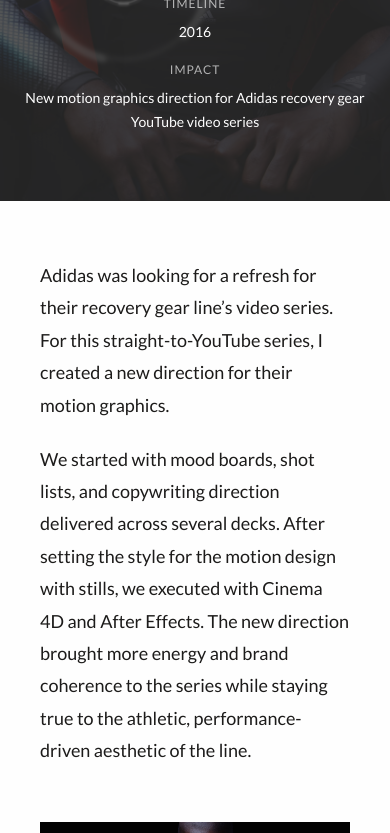
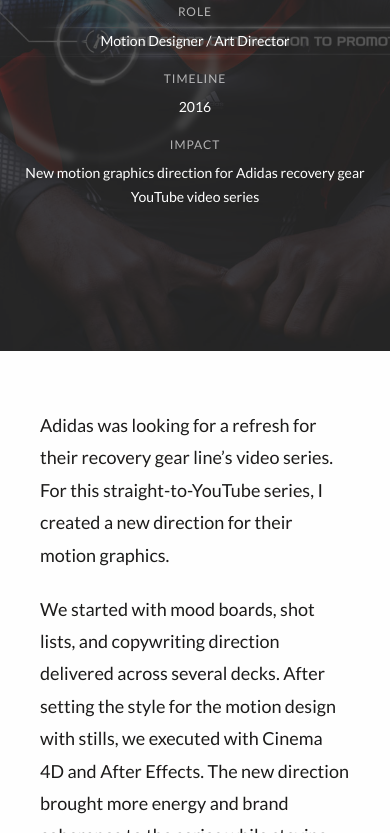
Before and after one commit to sigsound/2026-folio, an Astro site: page /case-studies/adidas-recovery in a window 390 px wide. Shown: the part 211-1044 px from the top of the page. Built offline with nearby package versions, Linux system fonts and the light colour scheme; Astro itself is replaced by a stand-in of ours.

Commit message:
mobile adjustments for the case study header

```diff
--- a/src/styles/global.css
+++ b/src/styles/global.css
@@ -621,7 +621,7 @@
   /* Let the hero grow with its content instead of clipping it */
   .cs-hero-img {
     height: auto;
-    min-height: 420px;
+    min-height: 500px;
     padding: 80px 0;
   }
 
@@ -653,7 +653,7 @@
 
   .cs-hero-img {
     height: auto;
-    min-height: 300px;
+    min-height: 450px;
     padding: 56px 0;
   }
 
```
